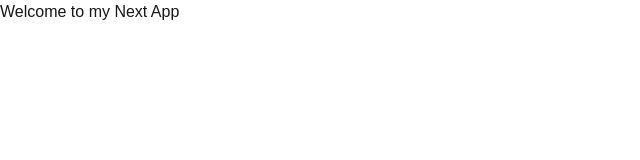
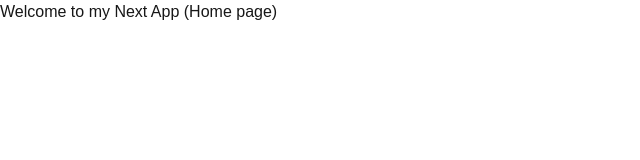
Before and after one commit to MuhammadAmmarAtique/Learning-Next.js, a Next.js app: page / in a window 1280 px wide. Shown: the top 160 px of the page, without its empty margins (0-640 px from the left). Built offline with nearby package versions, Linux system fonts and the light colour scheme.

Commit message:
learned about app router, routing and dynamic routes

```diff
--- a/src/app/page.tsx
+++ b/src/app/page.tsx
@@ -1,7 +1,7 @@
 export default function Home() {
   return (
     <>
-      <h1>Welcome to my Next App</h1>
+      <h1>Welcome to my Next App (Home page)</h1>
     </>
   );
 }
```
